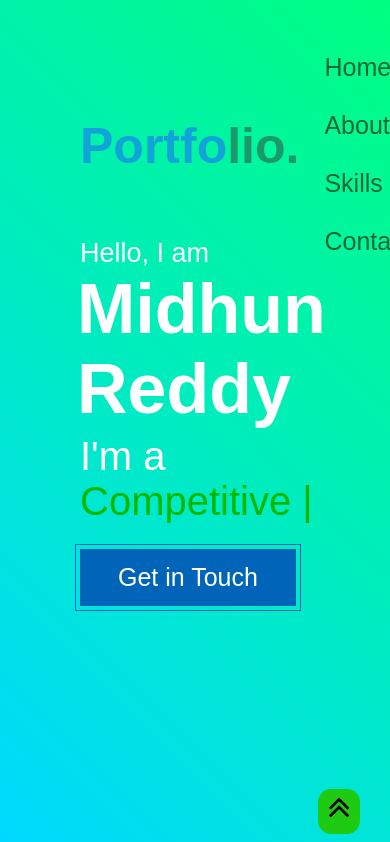
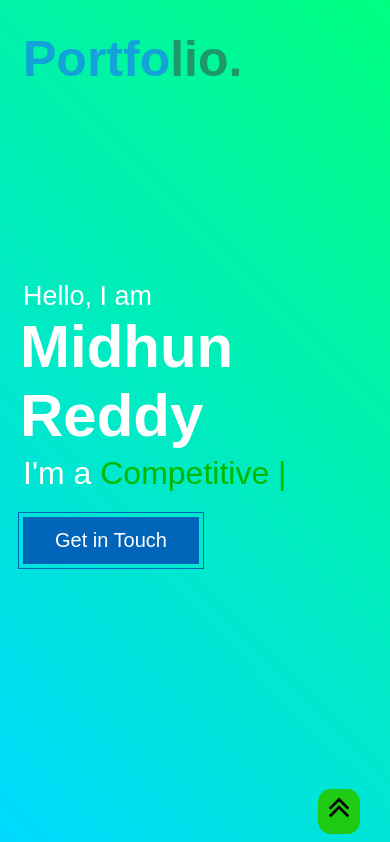
Before and after one commit to midhunmgit/midhunportfolio, a plain HTML site: page index.html in a window 390 px wide. Shown: the top 842 px of the page. Drawn offline with nearby package versions, Linux system fonts and the light colour scheme.

Commit message:
Update style.css

```diff
--- a/style.css
+++ b/style.css
@@ -410,3 +410,91 @@ footer span a{
 footer span a:hover{
     text-decoration: underline;
 }
+@media (max-width: 1104px) {
+    .about .about-content .left img{
+        height: 350px;
+        width: 350px;
+    }
+}
+@media (max-width: 991px) {
+    .max-width{
+        padding: 0 50px;
+    }
+}
+@media (max-width: 947px){
+    .menu-btn{
+        display: block;
+        z-index: 999;
+    }
+    .menu-btn i.active:before{
+        content: "\f00d";
+    }
+    .navbar .menu{
+        position: fixed;
+        height: 100vh;
+        width: 100%;
+        left: -100%;
+        top: 0;
+        background: #111;
+        text-align: center;
+        padding-top: 80px;
+        transition: all 0.3s ease;
+    }
+    .navbar .menu.active{
+        left: 0;
+    }
+    .navbar .menu li{
+        display: block;
+    }
+    .navbar .menu li a{
+        display: inline-block;
+        margin: 20px 0;
+        font-size: 25px;
+    }
+    .home .home-content .text-2{
+        font-size: 70px;
+    }
+    .home .home-content .text-3{
+        font-size: 35px;
+    }
+    .home .home-content a{
+        font-size: 23px;
+        padding: 10px 30px;
+    }
+    .max-width{
+        max-width: 930px;
+    }
+    .about .about-content .column{
+        width: 100%;
+    }
+    .about .about-content .left{
+        display: flex;
+        justify-content: center;
+        margin: 0 auto 60px;
+    }
+    .about .about-content .right{
+        flex: 100%;
+    }
+    .services .serv-content .card{
+        width: calc(50% - 10px);
+        margin-bottom: 20px;
+    }
+    .skills .skills-content .column,
+    .contact .contact-content .column{
+        width: 100%;
+        margin-bottom: 35px;
+    }
+}
+@media (max-width: 690px) {
+    .max-width{
+        padding: 0 23px;
+    }
+    .home .home-content .text-2{
+        font-size: 60px;
+    }
+    .home .home-content .text-3{
+        font-size: 32px;
+    }
+    .home .home-content a{
+        font-size: 20px;
+    }
```
